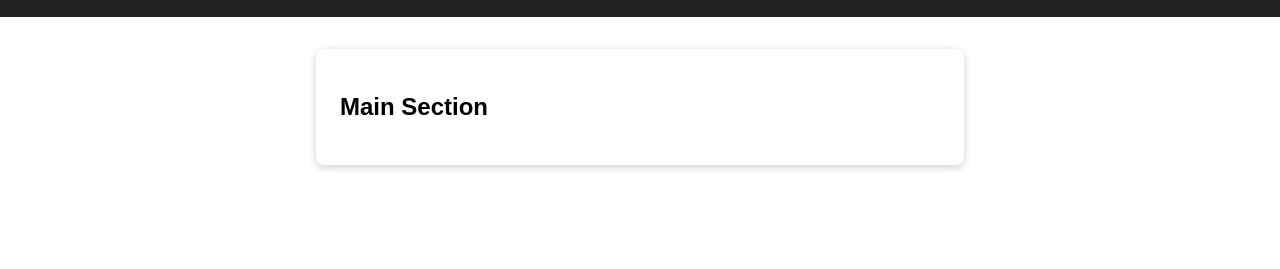
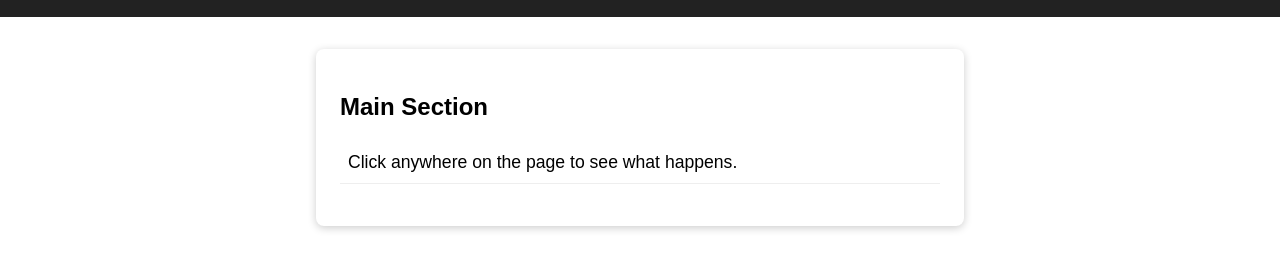
Before and after one commit to Line0014/async-exercise, a plain HTML site: page index.html in a window 1280 px wide. Shown: the part 95-364 px from the top of the page. Drawn offline with Linux system fonts and the light colour scheme.

Commit message:
index page more intuitive

```diff
--- a/index.html
+++ b/index.html
@@ -13,6 +13,7 @@
     </header>
     <main>
       <h2>Main Section</h2>
+      <p>Click anywhere on the page to see what happens.</p>
     </main>
   </body>
 </html>
```
